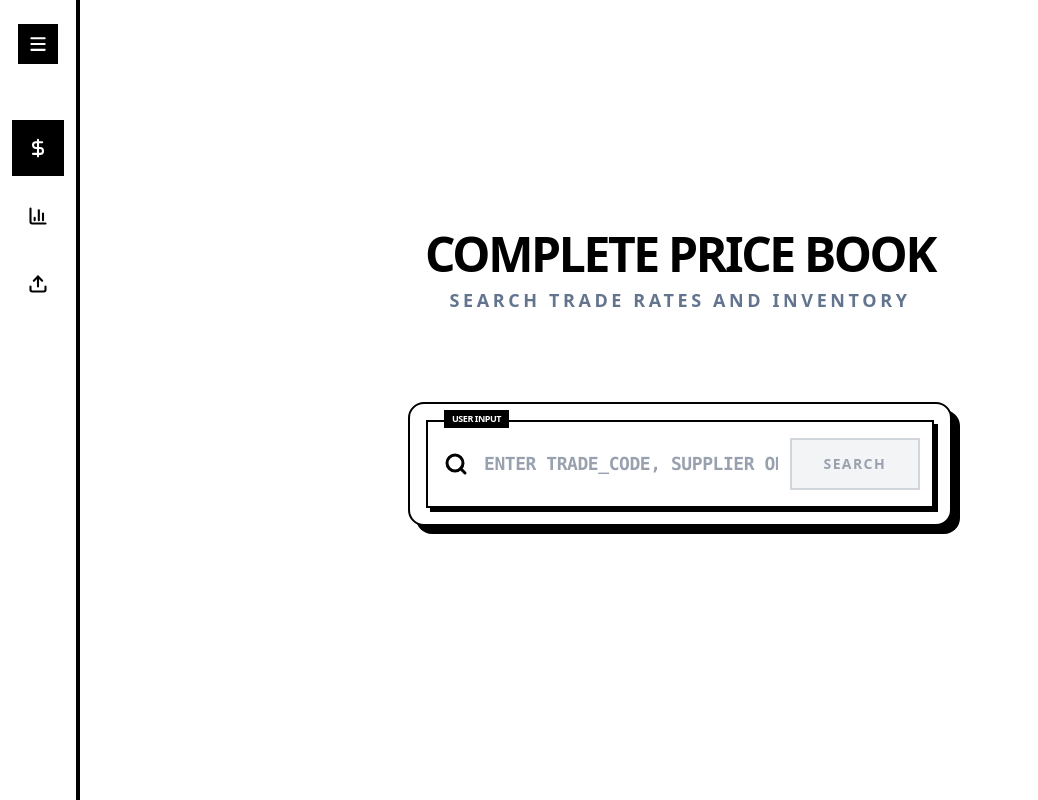
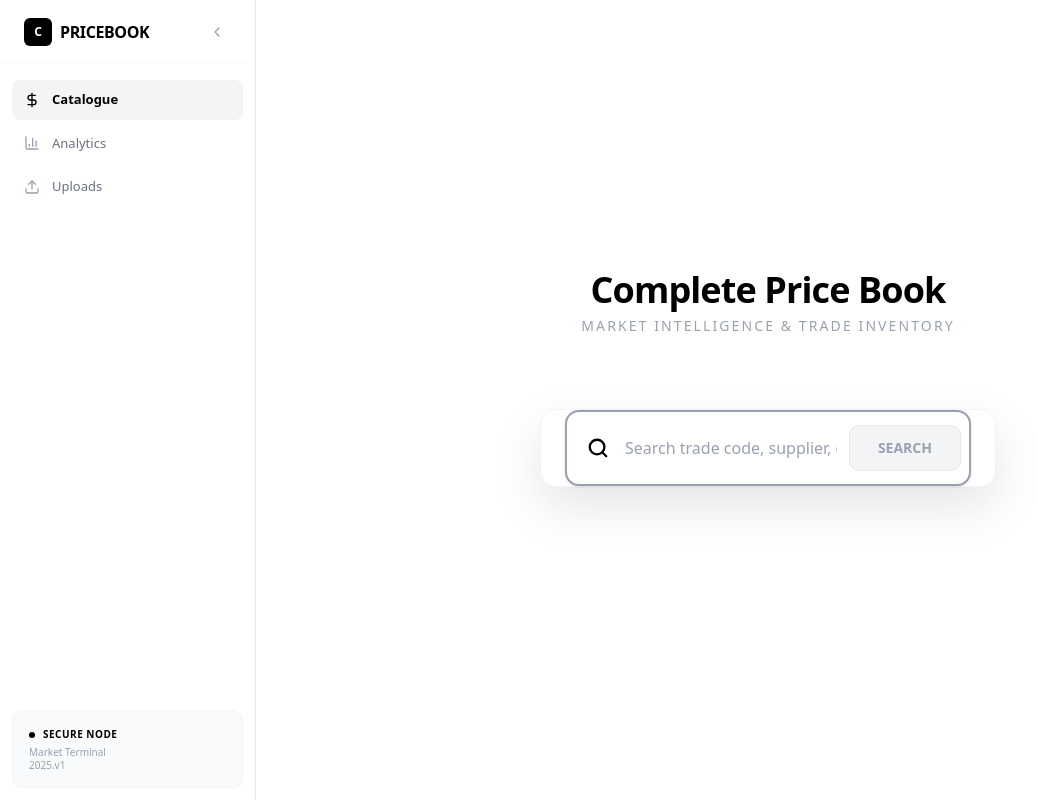
Before and after one commit to easylabstechteam/complete_pricebook_client, a React (Vite) app in the folder app/: page / in a window 1280 px wide. Shown: the whole page, without its empty margins (0-1038 px from the left). Built offline with nearby package versions, Linux system fonts and the light colour scheme; what ag-grid-community would draw is missing.

Commit message:
REVAMPED UI

```diff
--- a/app/src/features/navigation/side_bar.tsx
+++ b/app/src/features/navigation/side_bar.tsx
@@ -1,15 +1,11 @@
 import { useState } from 'react';
-import { Menu, DollarSign, BarChart3, Upload, X } from 'lucide-react';
+import { Menu, DollarSign, BarChart3, Upload, X, ChevronLeft, ChevronRight } from 'lucide-react';
 import { Link, useLocation } from 'react-router-dom';
+import { cn } from "@/lib/utils";
 
 function Sidebar() {
-  // State for desktop collapse (width toggle)
-  const [isDesktopExpanded, setIsDesktopExpanded] = useState(false);
-
-  // State for mobile drawer visibility
+  const [isDesktopExpanded, setIsDesktopExpanded] = useState(true);
   const [isMobileOpen, setIsMobileOpen] = useState(false);
-
-  // Get current path to highlight active links
   const location = useLocation();
 
   const navItems = [
@@ -18,55 +14,54 @@ function Sidebar() {
     { name: 'Uploads', href: '/upload', icon: Upload },
   ];
 
-  const desktopWidthClass = isDesktopExpanded ? 'md:w-64' : 'md:w-20';
   const isLinkTextVisible = isDesktopExpanded || isMobileOpen;
 
   return (
     <>
-      {/* 1. MOBILE MENU BUTTON - Brutalist Style */}
-      <div className="fixed top-4 left-4 z-40 md:hidden">
+      {/* 1. MOBILE HEADER - Strict Monochrome */}
+      <div className="fixed top-0 left-0 right-0 h-16 bg-white border-b border-gray-100 z-40 md:hidden flex items-center px-4 justify-between">
+        <h1 className="text-lg font-bold text-black tracking-tighter">PRICEBOOK</h1>
         <button
           onClick={() => setIsMobileOpen(true)}
-          className="p-3 text-black bg-white border-2 border-black shadow-[4px_4px_0px_0px_rgba(0,0,0,1)] active:shadow-none active:translate-x-[2px] active:translate-y-[2px] transition-all"
-          aria-label="Open Mobile Menu"
+          className="p-2 text-black hover:bg-gray-100 rounded-md transition-colors"
         >
-          <Menu className="w-6 h-6 stroke-[3]" />
+          <Menu className="w-6 h-6" />
         </button>
       </div>
 
-      {/* 2. MOBILE OVERLAY / BACKDROP */}
+      {/* 2. MOBILE OVERLAY */}
       {isMobileOpen && (
         <div
-          className="fixed inset-0 bg-black/40 backdrop-blur-sm z-40 md:hidden transition-opacity"
+          className="fixed inset-0 bg-black/20 backdrop-blur-sm z-40 md:hidden transition-opacity"
           onClick={() => setIsMobileOpen(false)}
         />
       )}
 
       {/* 3. SIDEBAR CONTAINER */}
       <div
-        className={`
-          fixed top-0 left-0
-          w-64 h-screen z-50
-          bg-white text-black
-          flex-shrink-0
-          transition-all duration-300 ease-[cubic-bezier(0.23,1,0.32,1)]
-          border-r-4 border-black
-          ${isMobileOpen ? 'translate-x-0' : '-translate-x-full'}
-          md:relative md:translate-x-0
-          ${desktopWidthClass}
-        `}
+        className={cn(
+          "fixed top-0 left-0 h-screen z-50 bg-white flex-shrink-0 transition-all duration-300 ease-in-out border-r border-gray-200",
+          isMobileOpen ? 'translate-x-0 w-72' : '-translate-x-full',
+          "md:relative md:translate-x-0",
+          isDesktopExpanded ? 'md:w-64' : 'md:w-20'
+        )}
       >
         <div className="flex flex-col h-full">
 
-          {/* 3a. Header & Collapse Toggle */}
-          <div className={`
-            relative flex items-center p-6 mb-8
-            ${isDesktopExpanded ? 'justify-between' : 'md:justify-center'}
-          `}>
+          {/* 3a. Header & Toggle */}
+          <div className={cn(
+            "h-16 flex items-center px-6 border-b border-gray-50 mb-4",
+            isDesktopExpanded ? 'justify-between' : 'justify-center'
+          )}>
             {isLinkTextVisible && (
-              <h1 className="text-2xl font-black uppercase tracking-tighter border-b-4 border-black leading-none">
-                Pricebook
-              </h1>
+              <div className="flex items-center gap-2">
+                <div className="w-7 h-7 bg-black rounded-sm flex items-center justify-center">
+                  <span className="text-white font-bold text-xs">C</span>
+                </div>
+                <h1 className="text-base font-bold text-black tracking-tight uppercase">
+                  PRICEBOOK
+                </h1>
+              </div>
             )}
 
             <button
@@ -74,21 +69,14 @@ function Sidebar() {
                 if (window.innerWidth < 768) setIsMobileOpen(false);
                 else setIsDesktopExpanded(!isDesktopExpanded);
               }}
-              className="p-2 bg-black text-white hover:bg-white hover:text-black border-2 border-black transition-all"
+              className="hidden md:flex p-1.5 text-gray-400 hover:text-black hover:bg-gray-50 rounded-md transition-all"
             >
-              {isMobileOpen ? <X className="w-5 h-5" /> : <Menu className="w-5 h-5 stroke-[2.5]" />}
+              {isDesktopExpanded ? <ChevronLeft className="w-4 h-4" /> : <ChevronRight className="w-4 h-4" />}
             </button>
-
-            {/* Version Tag - Visual Detail */}
-            {isDesktopExpanded && (
-              <span className="absolute -bottom-2 left-6 text-[9px] font-black uppercase tracking-[0.3em] opacity-30">
-                v.2025.01
-              </span>
-            )}
           </div>
 
-          {/* 3b. Navigation Links */}
-          <nav className="flex flex-col px-3 space-y-3">
+          {/* 3b. Navigation Links - Grey to Black transition */}
+          <nav className="flex flex-col px-3 space-y-1">
             {navItems.map((item) => {
               const isActive = location.pathname === item.href;
 
@@ -97,21 +85,18 @@ function Sidebar() {
                   key={item.name}
                   to={item.href}
                   onClick={() => setIsMobileOpen(false)}
-                  className={`
-                    group flex items-center
-                    py-4 px-2
-                    text-sm font-black uppercase tracking-widest
-                    border-2 transition-all duration-150
-                    ${isActive
-                      ? "bg-black text-white border-black"
-                      : "bg-transparent text-black border-transparent hover:border-black hover:bg-black hover:text-white"
-                    }
-                  `}
+                  className={cn(
+                    "group flex items-center py-2.5 px-3 rounded-md text-[13px] transition-all duration-200",
+                    isActive
+                      ? "bg-gray-100 text-black font-semibold"
+                      : "text-gray-500 hover:bg-gray-50 hover:text-black font-medium"
+                  )}
                 >
-                  <item.icon className={`
-                    w-5 h-5 stroke-[2.5]
-                    ${isLinkTextVisible ? 'mr-4 ml-2' : 'mx-auto'}
-                  `} />
+                  <item.icon className={cn(
+                    "w-4 h-4 transition-colors",
+                    isActive ? "text-black" : "text-gray-400 group-hover:text-black",
+                    isLinkTextVisible ? 'mr-3' : 'mx-auto'
+                  )} />
 
                   {isLinkTextVisible && (
                     <span className="whitespace-nowrap">
@@ -123,16 +108,16 @@ function Sidebar() {
             })}
           </nav>
 
-          {/* 3c. Footer - System Status Branding */}
+          {/* 3c. Footer - Low Profile Status */}
           {isDesktopExpanded && (
-            <div className="mt-auto p-6 border-t-2 border-black">
-              <div className="flex items-center gap-2 mb-2">
-                <div className="w-2 h-2 bg-emerald-500 animate-pulse border border-black" />
-                <span className="text-[10px] font-black uppercase tracking-tighter">System Online</span>
+            <div className="mt-auto p-4 m-3 bg-gray-50 rounded-lg border border-gray-100">
+              <div className="flex items-center gap-2 mb-1">
+                <div className="w-1.5 h-1.5 bg-black rounded-full" />
+                <span className="text-[10px] font-bold text-black uppercase tracking-wider">Secure Node</span>
               </div>
-              <div className="text-[10px] font-bold uppercase opacity-40 leading-tight">
-                Market Analytics <br /> Internal Terminal
-              </div>
+              <p className="text-[10px] text-gray-400 font-medium leading-tight">
+                Market Terminal <br /> 2025.v1
+              </p>
             </div>
           )}
         </div>
--- a/app/src/features/search/search_bar.tsx
+++ b/app/src/features/search/search_bar.tsx
@@ -1,6 +1,7 @@
-import { Search } from "lucide-react";
+import { Search, Loader2 } from "lucide-react";
 import { useEffect, useState } from "react";
 import { useSearchLogic } from "@/services/search/useSearchLogic";
+import { cn } from "@/lib/utils";
 
 interface SearchBarProps {
   stage: "idle" | "searching" | "results";
@@ -9,8 +10,7 @@ interface SearchBarProps {
 }
 
 function SearchBar({ stage, onTypingStop, onClear }: SearchBarProps) {
-  const { value, onChange, onKeyDown, handleSearch, isQueryEmpty } =
-    useSearchLogic();
+  const { value, onChange, onKeyDown, handleSearch, isQueryEmpty } = useSearchLogic();
   const [isMobile, setIsMobile] = useState(false);
 
   useEffect(() => {
@@ -37,13 +37,22 @@ function SearchBar({ stage, onTypingStop, onClear }: SearchBarProps) {
   }, [value, stage]);
 
   return (
-    /* Removed large padding (p-4 -> p-2) on mobile to give the bar more "breathing room" across the screen width */
-    <div className="w-full max-w-4xl mx-auto p-2 sm:p-4">
-      {/* Increased padding-y (py-1) on the container to make the whole bar taller/thicker */}
-      <div className="relative flex items-center bg-white border-2 border-black shadow-[4px_4px_0px_0px_rgba(0,0,0,1)] transition-all focus-within:shadow-[6px_6px_0px_0px_rgba(0,0,0,1)] focus-within:-translate-y-0.5 py-1">
-        {/* Icon section stays consistent */}
+    <div className="w-full max-w-3xl mx-auto px-4 sm:px-6">
+      <div
+        className={cn(
+          "relative flex items-center bg-white rounded-xl border-2 transition-all duration-200 px-1 py-1",
+          // BORDER VISIBILITY: Solid gray-400 when not selected, pure black when selected
+          "border-gray-400 shadow-sm",
+          "focus-within:border-black focus-within:shadow-md"
+        )}
+      >
+        {/* Icon section - High contrast Black */}
         <div className="pl-4 pr-1 text-black shrink-0">
-          <Search size={isMobile ? 22 : 24} strokeWidth={3} />
+          {stage === "searching" ? (
+            <Loader2 className="animate-spin" size={isMobile ? 20 : 22} />
+          ) : (
+            <Search size={isMobile ? 20 : 22} strokeWidth={2.5} />
+          )}
         </div>
 
         <input
@@ -52,39 +61,38 @@ function SearchBar({ stage, onTypingStop, onClear }: SearchBarProps) {
           onChange={onChange}
           onKeyDown={onKeyDown}
           placeholder={
-            isMobile ? "SEARCH..." : "ENTER TRADE_CODE, SUPPLIER OR PRODUCT..."
+            isMobile ? "Search..." : "Search trade code, supplier, or product..."
           }
-          /* Bumping py-5 on mobile makes the input field significantly taller.
-             Text size remains at sm/base to look "beefy" without clipping.
-          */
-          className="w-full py-5 sm:py-6 px-3 text-black bg-transparent focus:outline-none placeholder:text-gray-400 font-mono text-sm sm:text-lg uppercase font-bold tracking-tight"
+          className="w-full py-4 sm:py-5 px-3 text-black bg-transparent focus:outline-none placeholder:text-gray-400 font-medium text-sm sm:text-base"
         />
 
-        {/* Action Button: Wider hit area for mobile fingers */}
-        <div className="pr-3 shrink-0">
+        {/* Action Button - Strict Monochrome */}
+        <div className="pr-1 shrink-0">
           <button
             onClick={() => {
               handleSearch();
               onTypingStop();
             }}
             disabled={isQueryEmpty}
-            className={`
-              px-5 sm:px-8 py-3 sm:py-3.5 border-2 border-black font-black uppercase text-xs sm:text-sm tracking-widest transition-all
-              ${
-                isQueryEmpty
-                  ? "bg-gray-100 text-gray-400 border-gray-300 cursor-not-allowed"
-                  : "bg-black text-white hover:bg-white hover:text-black active:translate-y-1 active:shadow-none"
-              }
-            `}
+            className={cn(
+              "px-5 sm:px-7 py-2.5 sm:py-3 rounded-lg font-bold text-xs sm:text-sm transition-all duration-200",
+              isQueryEmpty
+                ? "bg-gray-100 text-gray-400 cursor-not-allowed border border-gray-200"
+                : "bg-black text-white hover:bg-zinc-800 active:scale-95 shadow-sm"
+            )}
           >
-            {isMobile ? "GO" : "Search"}
+            {isMobile ? "GO" : "SEARCH"}
           </button>
         </div>
 
-        {/* Status Indicator */}
-        <div className="absolute -top-3 left-4 bg-black text-white text-[9px] font-black px-2 py-0.5 uppercase tracking-tighter">
-          user input
-        </div>
+        {/* Dynamic Status Label */}
+        {value.length > 0 && (
+          <div className="absolute -bottom-7 left-4">
+             <span className="text-[9px] font-bold text-black uppercase tracking-widest animate-in fade-in slide-in-from-top-1">
+               Registry Scan Active
+             </span>
+          </div>
+        )}
       </div>
     </div>
   );
--- a/app/src/features/search/search_results_modal.tsx
+++ b/app/src/features/search/search_results_modal.tsx
@@ -1,7 +1,9 @@
 import type { SearchModalInput } from "@/types/search/SearchModalInput";
 import { useState, useEffect } from "react";
-import { ArrowRight } from "lucide-react";
+import { ArrowRight, Search, Loader2 } from "lucide-react";
 import { useSearchModalLogic } from "@/services/search/useSearchModalLogic";
+import { cn } from "@/lib/utils";
+import { Badge } from "@/components/ui/badge";
 
 interface Props {
   onSelect: () => void;
@@ -25,8 +27,10 @@ function SearchResultsModal({ onSelect }: Props) {
 
   if (results.length === 0) {
     return (
-      <div className="flex items-center justify-center p-8 md:p-12 text-black font-black uppercase tracking-tighter italic border-2 border-black border-t-0 bg-white">
-        No Matches Found in Registry
+      <div className="flex flex-col items-center justify-center p-12 bg-white border border-slate-200 rounded-xl shadow-xl mt-2 animate-in fade-in zoom-in-95 duration-200">
+        <Search className="w-8 h-8 text-slate-300 mb-3" />
+        <p className="text-sm font-medium text-slate-900">No results found</p>
+        <p className="text-xs text-slate-400 mt-1">Try adjusting your search terms</p>
       </div>
     );
   }
@@ -37,61 +41,76 @@ function SearchResultsModal({ onSelect }: Props) {
   };
 
   return (
-    <div className="w-full bg-white border-2 border-black border-t-0 shadow-[4px_4px_0px_0px_rgba(0,0,0,1)] flex flex-col" role="listbox">
-      {/* Brutalist Sticky Header */}
-      <div className="text-[10px] uppercase tracking-[0.2em] font-black text-white bg-black px-4 py-2 sticky top-0 z-20 flex justify-between items-center">
-        <span>{isPending ? "SCANNING..." : "QUERY_MATCHES"}</span>
-        <span className="font-mono tabular-nums text-[9px] opacity-70">
-          {results.length} UNITS
+    <div className="w-full bg-white border border-slate-200 rounded-xl shadow-[0_20px_50px_rgba(0,0,0,0.15)] flex flex-col mt-2 overflow-hidden animate-in fade-in slide-in-from-top-2 duration-300" role="listbox">
+      {/* Refined Professional Header */}
+      <div className="px-4 py-2.5 bg-slate-50 border-b border-slate-100 flex justify-between items-center">
+        <span className="text-[10px] font-bold text-slate-500 uppercase tracking-widest flex items-center gap-2">
+          {isPending ? <Loader2 className="w-3 h-3 animate-spin" /> : null}
+          {isPending ? "Updating Results" : "Top Matches"}
+        </span>
+        <span className="text-[10px] font-medium text-slate-400">
+          {results.length} results found
         </span>
       </div>
 
-      {/* Responsive Height: Smaller on mobile to leave room for the keyboard/search bar */}
-      <div className="max-h-[300px] md:max-h-[400px] overflow-y-auto overflow-x-hidden touch-pan-y">
+      {/* Results List */}
+      <div className="max-h-[300px] md:max-h-[420px] overflow-y-auto overflow-x-hidden scrollbar-thin scrollbar-thumb-slate-200">
         {results.map((value: SearchModalInput, key: number) => {
-          // On mobile, we avoid hover styles as they "stick" after a tap
-          const isActive = key === hoveredId;
+          const isHovered = key === hoveredId;
 
           return (
             <div
               key={key}
               tabIndex={0}
-              className={`
-                flex items-center justify-between py-3 md:py-4 px-4 border-b border-black last:border-b-0
-                cursor-pointer transition-none outline-none select-none
-                ${isActive ? "bg-black text-white" : "bg-white text-black"}
-                ${!isMobile ? "hover:bg-black hover:text-white" : "active:bg-black active:text-white"}
-              `}
+              className={cn(
+                "flex items-center justify-between py-3 px-4 cursor-pointer outline-none transition-all duration-150",
+                isHovered ? "bg-slate-50" : "bg-white",
+                "border-b border-slate-50 last:border-b-0"
+              )}
               onClick={() => onSelectionInternal(value)}
               onMouseEnter={() => !isMobile && setHoveredId(key)}
               onMouseLeave={() => !isMobile && setHoveredId(null)}
               onKeyDown={(e) => {
-                if (e.key === "Enter" || e.key === " ") {
-                  e.preventDefault();
-                  onSelectionInternal(value);
-                }
+                if (e.key === "Enter") onSelectionInternal(value);
               }}
               role="option"
             >
-              <div className="flex flex-col min-w-0 pr-2">
-                <div className="flex items-center gap-2 md:gap-3">
-                   {/* Result Type Badge - Scaled for Mobile */}
-                   <span className={`text-[8px] md:text-[9px] font-black uppercase px-1.5 md:px-2 py-0.5 border-2 transition-colors shrink-0 ${
-                    isActive ? "border-white text-white" : "border-black text-black"
-                  }`}>
-                    {value?.type}
+              <div className="flex items-center gap-3 min-w-0">
+                {/* Semantic Type Badge */}
+                <Badge
+                  variant="secondary"
+                  className={cn(
+                    "text-[9px] px-1.5 py-0 rounded font-bold uppercase tracking-wide shrink-0",
+                    value?.type === 'product' ? "bg-blue-50 text-blue-600" : "bg-emerald-50 text-emerald-600"
+                  )}
+                >
+                  {value?.type}
+                </Badge>
+
+                <div className="flex flex-col min-w-0">
+                  <span className="text-sm font-semibold text-slate-900 truncate">
+                    {value?.data.name}
                   </span>
-
-                  <p className="text-xs md:text-sm font-black uppercase tracking-tight truncate">
-                    {value?.data.name}
-                  </p>
+                  {/* Added a metadata line for a more professional feel */}
+                  <span className="text-[10px] text-slate-400 truncate">
+                    ID: {value?.data.trade_code || 'N/A'} • Registry Entry
+                  </span>
                 </div>
               </div>
 
-              <div className="flex items-center gap-2 shrink-0">
-                {/* Text hidden on small mobile to prevent overlap */}
-                {isActive && !isMobile && <span className="text-[9px] font-black uppercase tracking-widest animate-pulse">SELECT</span>}
-                <ArrowRight size={isMobile ? 14 : 16} strokeWidth={3} className={isActive ? "text-white" : "text-black"} />
+              <div className="flex items-center gap-3 shrink-0 ml-4">
+                {isHovered && !isMobile && (
+                  <span className="text-[10px] font-semibold text-blue-600 animate-in fade-in slide-in-from-right-1">
+                    Select
+                  </span>
+                )}
+                <ArrowRight
+                  size={16}
+                  className={cn(
+                    "transition-transform duration-200",
+                    isHovered ? "translate-x-1 text-blue-600" : "text-slate-300"
+                  )}
+                />
               </div>
             </div>
           );
--- a/app/src/pages/search.tsx
+++ b/app/src/pages/search.tsx
@@ -3,6 +3,7 @@ import SearchBar from "@/features/search/search_bar";
 import SearchResultsTable from "@/features/search/search_results_table";
 import AppShell from "@/pages/layouts/app_shell";
 import SearchResultsModal from "@/features/search/search_results_modal";
+import { cn } from "@/lib/utils";
 
 function SearchPage() {
   const [stage, setStage] = useState<"idle" | "searching" | "results">("idle");
@@ -11,58 +12,51 @@ function SearchPage() {
     <AppShell>
       <div className="relative h-full w-full flex flex-col overflow-hidden bg-white">
 
-        {/* 1. TOP AREA: Title Block */}
+        {/* 1. TOP AREA: Title Block - Refined Typography */}
         <div
-          className={`
-            z-0 transition-all duration-500 ease-in-out px-6
-            ${
-              stage === "results"
-                ? "pt-6 md:pt-10 pb-4"
-                : "absolute inset-0 flex flex-col items-center justify-center pointer-events-none pb-48 md:pb-64"
-            }
-          `}
+          className={cn(
+            "z-0 transition-all duration-700 ease-[cubic-bezier(0.23,1,0.32,1)] px-6",
+            stage === "results"
+              ? "pt-8 pb-4 opacity-100"
+              : "absolute inset-0 flex flex-col items-center justify-center pointer-events-none pb-48"
+          )}
         >
           <div className="text-center">
-            <h1 className="text-3xl md:text-5xl font-black text-black tracking-tighter uppercase leading-none">
+            <h1 className="text-2xl md:text-4xl font-bold text-black tracking-tight leading-none">
               Complete Price Book
             </h1>
-            <p className="text-slate-500 text-xs md:text-lg mt-2 font-bold uppercase tracking-[0.2em]">
-              Search trade rates and inventory
+            <p className="text-gray-400 text-[10px] md:text-sm mt-2 font-medium uppercase tracking-[0.15em]">
+              Market intelligence & trade inventory
             </p>
           </div>
         </div>
 
-        {/* 2. CENTER AREA: Table */}
+        {/* 2. CENTER AREA: Results Table */}
         <div className="flex-1 w-full min-h-0 relative">
           {stage === "results" && (
-            <div className="absolute inset-0 w-full h-full animate-in fade-in duration-500">
+            <div className="absolute inset-0 w-full h-full animate-in fade-in slide-in-from-bottom-4 duration-700">
               <SearchResultsTable />
             </div>
           )}
         </div>
 
-        {/* 3. SEARCH BAR UNIT - Z-INDEX LOWERED TO z-10 */}
+        {/* 3. SEARCH BAR UNIT - Modern Floating/Footer Logic */}
         <div
-          className={`
-            z-10 transition-all duration-500 ease-in-out px-4
-            ${
-              stage === "results"
-                ? "py-4 md:py-6 bg-white border-t-2 border-black"
-                : "absolute inset-0 flex flex-col items-center justify-center pointer-events-none pt-24 md:pt-32"
-            }
-          `}
+          className={cn(
+            "z-10 transition-all duration-700 ease-[cubic-bezier(0.23,1,0.32,1)]",
+            stage === "results"
+              ? "py-4 md:py-6 bg-white border-t border-gray-100 px-4"
+              : "absolute inset-0 flex flex-col items-center justify-center pointer-events-none px-4 pt-24"
+          )}
         >
           <div
-            className={`
-              bg-white transition-all duration-500 ease-in-out overflow-hidden pointer-events-auto
-              /* Responsive Width: Full on mobile, half/third on desktop */
-              w-full md:w-2/3 lg:w-1/2 mx-auto
-              ${
-                stage === "results"
-                  ? "rounded-none md:rounded-xl border-t md:border-2 border-black shadow-none md:shadow-[4px_4px_0px_0px_rgba(0,0,0,1)]"
-                  : "rounded-2xl border-2 border-black shadow-[8px_8px_0px_0px_rgba(0,0,0,1)]"
-              }
-            `}
+            className={cn(
+              "bg-white transition-all duration-700 ease-[cubic-bezier(0.23,1,0.32,1)] pointer-events-auto",
+              "w-full md:w-2/3 lg:w-1/2 mx-auto",
+              stage === "results"
+                ? "rounded-xl border border-gray-200 shadow-lg"
+                : "rounded-2xl border border-gray-100 shadow-[0_20px_50px_rgba(0,0,0,0.1)]"
+            )}
           >
             <SearchBar
               stage={stage}
@@ -70,8 +64,9 @@ function SearchPage() {
               onClear={() => setStage("idle")}
             />
 
+            {/* Results Dropdown/Modal */}
             {stage === "searching" && (
-              <div className="h-[40vh] md:h-[45vh] border-t-2 border-black overflow-y-auto bg-white">
+              <div className="max-h-[40vh] md:max-h-[45vh] border-t border-gray-100 overflow-hidden bg-white animate-in slide-in-from-top-2 duration-300">
                 <SearchResultsModal onSelect={() => setStage("results")} />
               </div>
             )}
```
Also changed, not shown: app/src/features/analytics/ProductImpactTable.tsx (+46 -26 lines), app/src/features/analytics/SupplierRankingTable.tsx (+68 -38 lines), app/src/features/search/search_results_table.tsx (+52 -47 lines).
